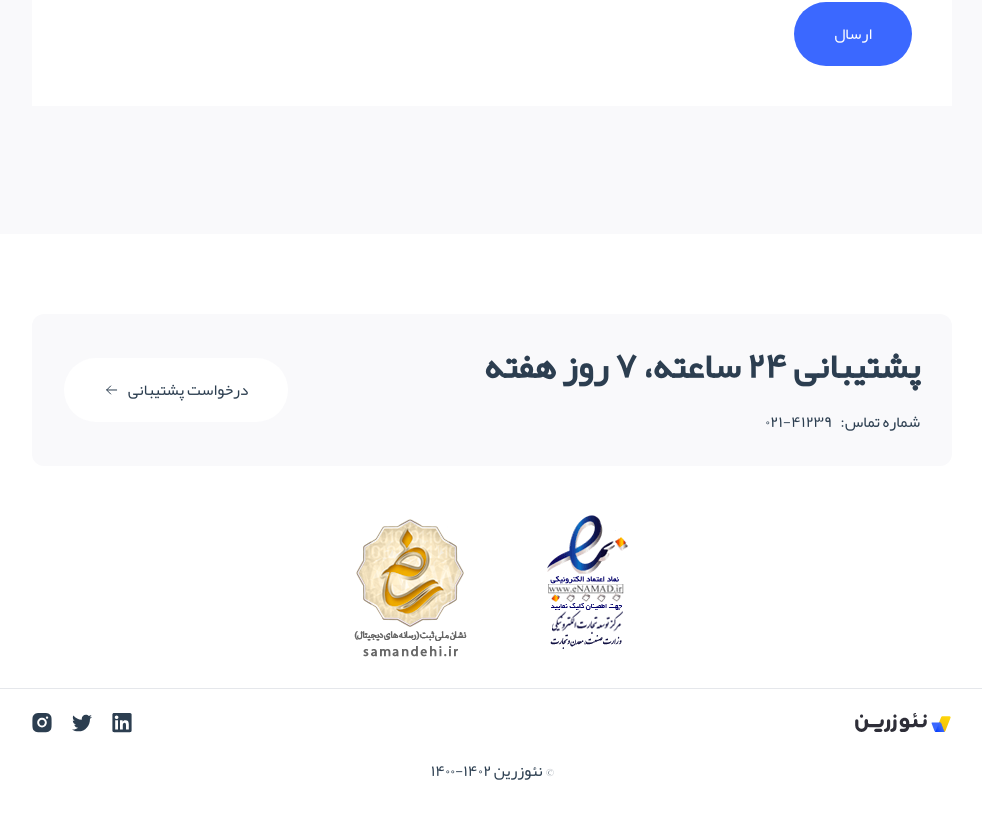
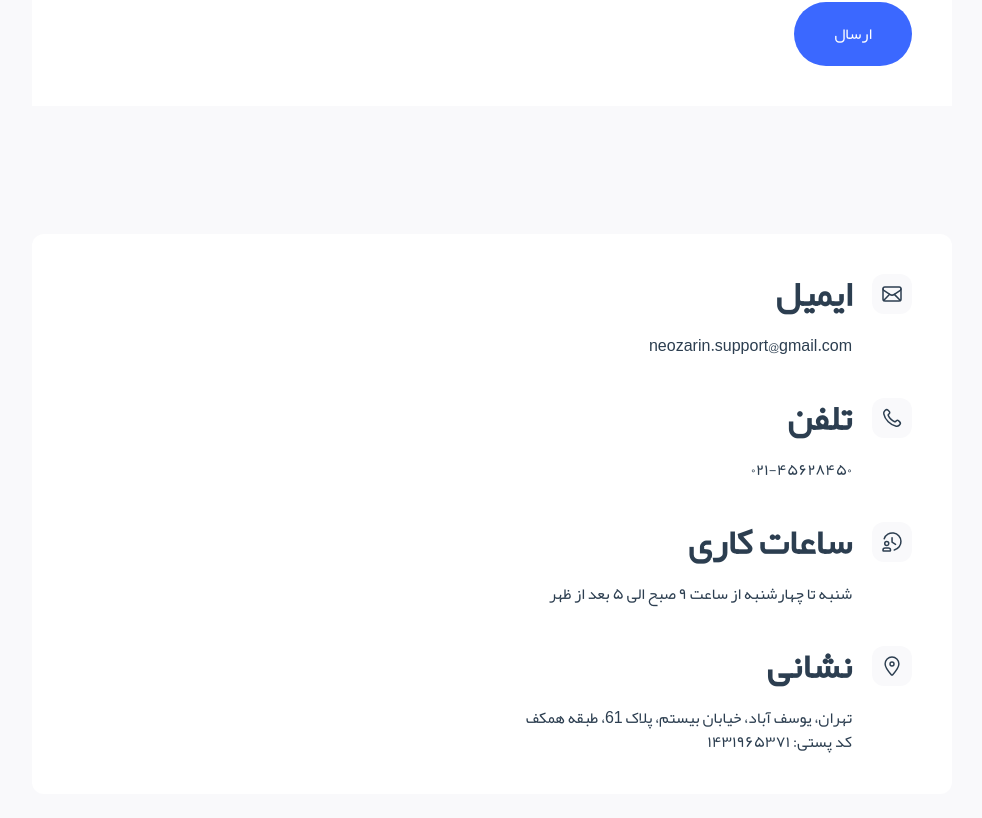
Before and after one commit to mostafakazemi/neozarin-vue, a Vue app: page /contact in a window 1280 px wide. Shown: the part 1022-1840 px from the top of the page, without its empty margins (148-1130 px from the left). Built offline with nearby package versions, Linux system fonts and the light colour scheme.

Commit message:
Create contact-info-section

```diff
--- /dev/null
+++ b/src/components/Contact/InfoSection/Item/index.vue
@@ -0,0 +1,25 @@
+<template>
+  <div class="flex gap-5">
+    <div>
+      <div class="text-2xl bg-cont-dim p-2 rounded-xl">
+        <slot name="icon" />
+      </div>
+    </div>
+    <div>
+      <h2>
+        <slot name="title" />
+      </h2>
+      <p class="mt-5">
+        <slot />
+      </p>
+    </div>
+  </div>
+</template>
+
+<script>
+import IconEmail from '@/components/Icons/Email/index.vue'
+
+export default {
+  name: 'InfoSectionItem'
+}
+</script>
--- /dev/null
+++ b/src/components/Contact/InfoSection/index.vue
@@ -0,0 +1,49 @@
+<template>
+  <HomeSectionWrapper>
+    <div class="bg-white rounded-xl p-10 flex flex-col gap-y-10">
+      <InfoSectionItem>
+        <template #icon><IconEmail /></template>
+        <template #title>ایمیل</template>
+        neozarin.support@gmail.com
+      </InfoSectionItem>
+      <InfoSectionItem>
+        <template #icon><IconCall /></template>
+        <template #title>تلفن</template>
+        ۰۲۱-۴۵۶۲۸۴۵۰
+      </InfoSectionItem>
+      <InfoSectionItem>
+        <template #icon><IconTimeProfile /></template>
+        <template #title>ساعات کاری</template>
+        شنبه تا چهارشنبه از ساعت ۹ صبح الی ۵ بعد از ظهر
+      </InfoSectionItem>
+      <InfoSectionItem>
+        <template #icon><IconMarker /></template>
+        <template #title>نشانی</template>
+        تهران، یوسف آباد، خیابان بیستم، پلاک 61، طبقه همکف
+        <br />
+        کد پستی: ۱۴۳۱۹۶۵۳۷۱
+      </InfoSectionItem>
+    </div>
+  </HomeSectionWrapper>
+</template>
+
+<script>
+import HomeSectionWrapper from '@/components/Home/Section/index.vue'
+import IconCall from '@/components/Icons/Call/index.vue'
+import IconEmail from '@/components/Icons/Email/index.vue'
+import InfoSectionItem from '@/components/Contact/InfoSection/Item/index.vue'
+import IconTimeProfile from '@/components/Icons/TimeProfile/index.vue'
+import IconMarker from '@/components/Icons/Marker/index.vue'
+
+export default {
+  name: 'ContactInfoSection',
+  components: {
+    IconMarker,
+    IconTimeProfile,
+    InfoSectionItem,
+    IconEmail,
+    IconCall,
+    HomeSectionWrapper
+  }
+}
+</script>
--- /dev/null
+++ b/src/components/Icons/Call/index.vue
@@ -0,0 +1,31 @@
+<template>
+  <svg
+    :width="size"
+    :height="size"
+    viewBox="0 0 24 24"
+    fill="none"
+    xmlns="http://www.w3.org/2000/svg"
+  >
+    <path
+      fill-rule="evenodd"
+      clip-rule="evenodd"
+      d="M10.856 13.144C9.68599 11.974 8.80399 10.664 8.21799 9.335C8.09399 9.054 8.16699 8.725 8.38399 8.508L9.20299 7.69C9.87399 7.019 9.87399 6.07 9.28799 5.484L8.11399 4.31C7.33299 3.529 6.06699 3.529 5.28599 4.31L4.63399 4.962C3.89299 5.703 3.58399 6.772 3.78399 7.832C4.27799 10.445 5.79599 13.306 8.24499 15.755C10.694 18.204 13.555 19.722 16.168 20.216C17.228 20.416 18.297 20.107 19.038 19.366L19.689 18.715C20.47 17.934 20.47 16.668 19.689 15.887L18.516 14.714C17.93 14.128 16.98 14.128 16.395 14.714L15.492 15.618C15.275 15.835 14.946 15.908 14.665 15.784C13.336 15.197 12.026 14.314 10.856 13.144Z"
+      stroke="currentColor"
+      stroke-width="1.5"
+      stroke-linecap="round"
+      stroke-linejoin="round"
+    />
+  </svg>
+</template>
+<script>
+export default {
+  name: 'IconCall',
+
+  props: {
+    size: {
+      type: [Number, String],
+      default: '1em'
+    }
+  }
+}
+</script>
--- /dev/null
+++ b/src/components/Icons/Email/index.vue
@@ -0,0 +1,52 @@
+<template>
+  <svg
+    :width="size"
+    :height="size"
+    viewBox="0 0 24 24"
+    fill="none"
+    xmlns="http://www.w3.org/2000/svg"
+  >
+    <path
+      fill-rule="evenodd"
+      clip-rule="evenodd"
+      d="M3 6.8V6.8C3 7.4 3.3 7.9 3.8 8.3L9.8 12.4C11.2 13.3 12.9 13.3 14.3 12.4L20.3 8.4C20.7 7.9 21 7.4 21 6.8V6.8C21 5.8 20.2 5 19.2 5H4.8C3.8 5 3 5.8 3 6.8Z"
+      stroke="currentColor"
+      stroke-width="1.5"
+      stroke-linecap="round"
+      stroke-linejoin="round"
+    />
+    <path
+      d="M3 7V17C3 18.1 3.9 19 5 19H19C20.1 19 21 18.1 21 17V7"
+      stroke="currentColor"
+      stroke-width="1.5"
+      stroke-linecap="round"
+      stroke-linejoin="round"
+    />
+    <path
+      d="M3.58801 18.412L9.68201 12.318"
+      stroke="currentColor"
+      stroke-width="1.5"
+      stroke-linecap="round"
+      stroke-linejoin="round"
+    />
+    <path
+      d="M14.36 12.36L20.412 18.412"
+      stroke="currentColor"
+      stroke-width="1.5"
+      stroke-linecap="round"
+      stroke-linejoin="round"
+    />
+  </svg>
+</template>
+<script>
+export default {
+  name: 'IconEmail',
+
+  props: {
+    size: {
+      type: [Number, String],
+      default: '1em'
+    }
+  }
+}
+</script>
--- /dev/null
+++ b/src/components/Icons/Marker/index.vue
@@ -0,0 +1,38 @@
+<template>
+  <svg
+    :width="size"
+    :height="size"
+    viewBox="0 0 24 24"
+    fill="none"
+    xmlns="http://www.w3.org/2000/svg"
+  >
+    <path
+      fill-rule="evenodd"
+      clip-rule="evenodd"
+      d="M5.12701 10.045V9.873C5.12701 6.077 8.20401 3 12 3V3C15.796 3 18.873 6.077 18.873 9.873V10.045C18.873 13.506 14.491 18.716 12.725 20.676C12.336 21.108 11.664 21.108 11.275 20.676C9.50901 18.716 5.12701 13.506 5.12701 10.045Z"
+      stroke="currentColor"
+      stroke-width="1.4468"
+      stroke-linecap="round"
+      stroke-linejoin="round"
+    />
+    <path
+      d="M10 9.955C10 11.06 10.895 11.955 12 11.955V11.955C13.105 11.955 14 11.06 14 9.955V9.918C14 8.813 13.105 7.918 12 7.918V7.918C10.895 7.918 10 8.813 10 9.918"
+      stroke="currentColor"
+      stroke-width="1.4468"
+      stroke-linecap="round"
+      stroke-linejoin="round"
+    />
+  </svg>
+</template>
+<script>
+export default {
+  name: 'IconMarker',
+
+  props: {
+    size: {
+      type: [Number, String],
+      default: '1em'
+    }
+  }
+}
+</script>
--- /dev/null
+++ b/src/components/Icons/TimeProfile/index.vue
@@ -0,0 +1,54 @@
+<template>
+  <svg
+    :width="size"
+    :height="size"
+    viewBox="0 0 24 24"
+    fill="none"
+    xmlns="http://www.w3.org/2000/svg"
+  >
+    <path
+      d="M12.053 7.77124V12.2271L15.5555 14.362"
+      stroke="currentColor"
+      stroke-width="1.5"
+      stroke-linecap="round"
+      stroke-linejoin="round"
+    />
+    <path
+      d="M4.20676 8.74364C5.58383 4.85004 9.53017 2.4813 13.6139 3.09711C17.6977 3.71291 20.7701 7.14002 20.9378 11.2666C21.1055 15.3931 18.3213 19.0582 14.301 20.0033"
+      stroke="currentColor"
+      stroke-width="1.5"
+      stroke-linecap="round"
+      stroke-linejoin="round"
+    />
+    <path
+      fill-rule="evenodd"
+      clip-rule="evenodd"
+      d="M9.99916 21.0037H3.49645C3.2202 21.0037 2.99625 20.7798 2.99625 20.5035V20.0974C2.99954 18.9418 3.93552 18.0058 5.09112 18.0025H8.4045C9.5601 18.0058 10.4961 18.9418 10.4994 20.0974V20.5035C10.4994 20.7798 10.2754 21.0037 9.99916 21.0037Z"
+      stroke="currentColor"
+      stroke-width="1.5"
+      stroke-linecap="round"
+      stroke-linejoin="round"
+    />
+    <path
+      fill-rule="evenodd"
+      clip-rule="evenodd"
+      d="M6.7478 15.5015C5.64381 15.5015 4.74845 14.6073 4.74698 13.5033C4.74552 12.3993 5.6385 11.5027 6.74248 11.4998C7.84647 11.4969 8.74422 12.3886 8.74865 13.4926C8.75076 14.0247 8.5409 14.5356 8.16544 14.9126C7.78998 15.2896 7.27984 15.5015 6.7478 15.5015Z"
+      stroke="currentColor"
+      stroke-width="1.5"
+      stroke-linecap="round"
+      stroke-linejoin="round"
+    />
+  </svg>
+</template>
+<script>
+export default {
+  name: 'IconTimeProfile',
+
+  props: {
+    size: {
+      type: [Number, String],
+      default: '1em'
+    }
+  }
+}
+</script>
--- a/src/pages/Contact.vue
+++ b/src/pages/Contact.vue
@@ -2,16 +2,18 @@
   <div class="flex flex-col gap-y-32">
     <ContactHeroSection />
     <ContactTicketSection />
+    <ContactInfoSection />
   </div>
 </template>
 
 <script>
 import ContactHeroSection from '@/components/Contact/HeroSection/index.vue'
 import ContactTicketSection from '@/components/Contact/TicketSection/index.vue'
+import ContactInfoSection from '@/components/Contact/InfoSection/index.vue'
 
 export default {
   name: 'ContactPage',
 
-  components: { ContactTicketSection, ContactHeroSection }
+  components: { ContactInfoSection, ContactTicketSection, ContactHeroSection }
 }
 </script>
```
